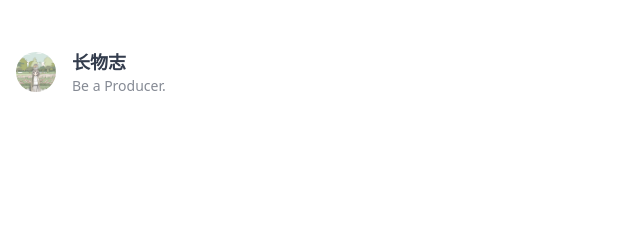
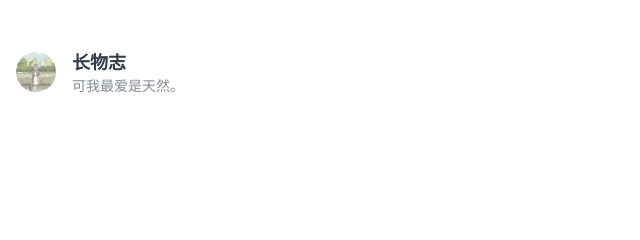
Before and after one commit to NeiltheSeal233/neiltheseal233.github.io, a plain HTML site: page 404.html in a window 1280 px wide. Shown: the top 240 px of the page, 0-640 px from the left. Drawn offline with nearby package versions, Linux system fonts and the light colour scheme.

Commit message:
啦啦啦~

```diff
--- a/404.html
+++ b/404.html
@@ -93,7 +93,7 @@
         </a>
 
 
-        <div class="text-base-content/60 text-sm">Be a Producer.</div>
+        <div class="text-base-content/60 text-sm">可我最爱是天然。</div>
 
       </div>
 
```
Also changed, not shown: categories/category1/index.html (+1 -1 lines), categories/index.html (+1 -1 lines), index.html (+1 -1 lines), posts/index.html (+1 -1 lines), posts/my-first-post/index.html (+1 -1 lines), tags/index.html (+1 -1 lines), tags/tag1/index.html (+1 -1 lines), tags/tag2/index.html (+1 -1 lines).
